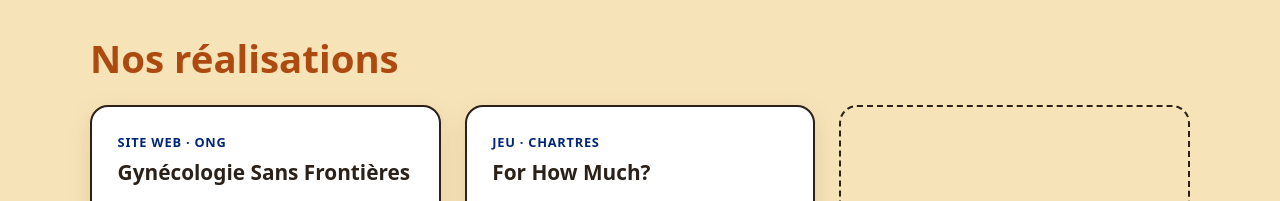
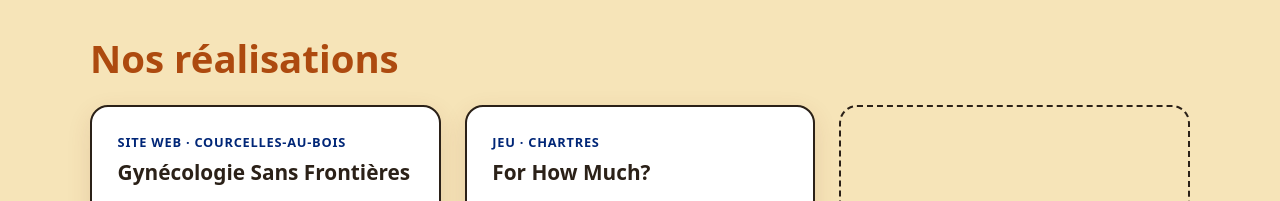
Before and after one commit to buildin-association/site, a plain HTML site: page index.html in a window 1280 px wide. Shown: the part 1400-1601 px from the top of the page. Drawn offline with Linux system fonts and the light colour scheme; a web font is replaced by a local one.

Commit message:
Update index.html

```diff
--- a/index.html
+++ b/index.html
@@ -75,7 +75,7 @@
 
         <div class="projects">
           <article class="project">
-            <p class="project-tag">Site web · ONG</p>
+            <p class="project-tag">Site web · Courcelles-au-Bois</p>
             <h3>Gynécologie Sans Frontières</h3>
             <p>Refonte du site WordPress de GSF, ONG humanitaire de sages-femmes, médecins et professionnels de santé engagés pour la santé et les droits des femmes vulnérables, en France et à l'international.</p>
             <a href="https://gncf.assanediouf.com/" target="_blank" rel="noopener">Voir le site →</a>
```
